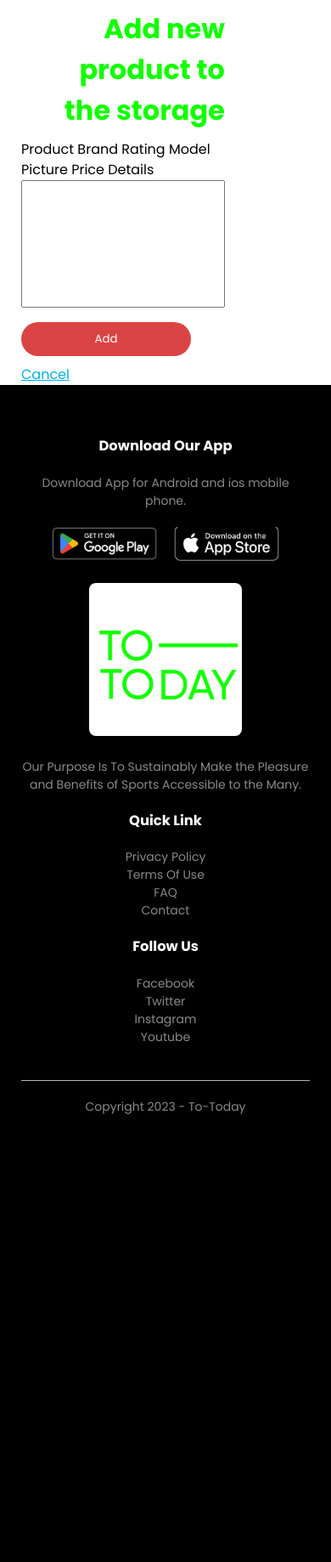
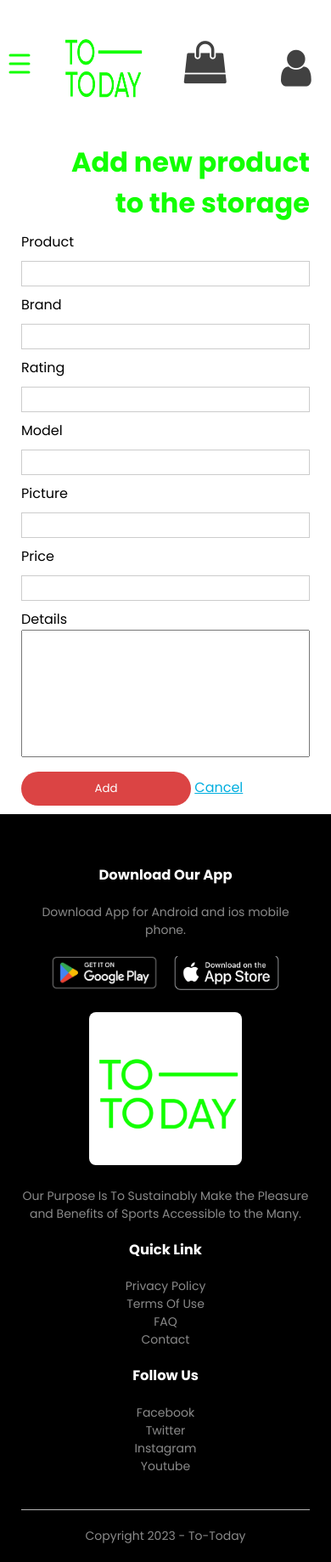
Before and after one commit to tuananhcn/LTW, a Flask app: page /admin/add in a window 390 px wide. Shown: the whole page at 85% size. Before the commit the page ends 1311 px from the top, so only its background shows below. Run offline with Flask 3, Linux system fonts and the light colour scheme.

Commit message:
Fix input

```diff
--- a/website/static/css/index.css
+++ b/website/static/css/index.css
@@ -903,13 +903,13 @@ nav.nav-menu ul li {
     position: absolute;
     background-color: #fff;
     transition: 0.5s ease;
-    transform: translateX(-222px);
+    transform: translateX(-350px);
     z-index: 3;
   }
 
   input {
-    display: none;
-    visibility: hidden;
+    /* display: none; */
+    /* visibility: hidden; */
     -webkit-appearance: none;
   }
 
@@ -975,7 +975,7 @@ nav.nav-menu ul li {
   }
 
   input:checked~.nav-menu {
-    transform: translateX(-22px);
+    transform: translateX(-80px);
     box-shadow: 0 0 15px rgba(0, 0, 0, 0.5);
   }
 
@@ -1013,7 +1013,7 @@ nav.nav-menu ul li {
   }
 
   .show-menu {
-    transform: translateX(0);
+    transform: translateX(20px);
   }
 
   /* .logo {
--- a/website/static/css/style.css
+++ b/website/static/css/style.css
@@ -21,6 +21,7 @@ nav {
   text-align: right;
   gap: 1rem;
 }
+
 nav ul {
   padding: 1.5em 3rem;
   background-color: #f5f6f6;
@@ -29,64 +30,82 @@ nav ul {
   align-items: center;
   list-style-type: none;
 }
+
 nav ul li {
   display: inline-block;
   margin-right: 20px;
 }
+
 a {
   text-decoration: none;
   color: #555;
 }
-#cart .form-container{
 
-}
+#cart .form-container {}
+
+/* .container {
+  display: grid;
+  grid-template-columns: 290px 2fr;
+} */
+
 nav ul li a:hover {
   color: #00abff;
 }
+
 nav ul li a.active {
   color: #00abff;
 }
+
 p {
   color: #555;
 }
+
 .footer .container {
   max-width: 1300px;
   margin: auto;
   padding-left: 25px;
   padding-right: 25px;
 }
+
 .row {
   display: flex;
   align-items: center;
   flex-wrap: wrap;
   justify-content: space-around;
 }
+
 .header .row {
   padding-top: 70px;
 }
+
 .image-wraper {
   display: flex;
   align-items: center;
   justify-content: center;
 }
+
 .col-2 {
   flex-basis: 50%;
   min-width: 300px;
 }
+
 .col-2 img {
   max-width: 100%;
   padding: 0;
 }
+
 .col-2 h1 {
   font-size: 50px;
   line-height: 60px;
   margin: 25px 0;
 }
+
 .col-2 h2 {
   font-size: 2rem;
   margin: 25px 0;
   font-weight: 500;
 }
+
 .btn {
   display: inline-block;
   background: #db4444;
@@ -96,26 +115,32 @@ p {
   border-radius: 30px;
   transition: background 0.5s;
 }
+
 .btn:hover {
   background: #d82c1f;
 }
+
 .header {
   background: linear-gradient(to top right, #a057b6, #f79494);
 }
+
 .guarantee {
   margin: 70px 0;
 }
+
 .col-3 {
   flex-basis: 30%;
   min-width: 250px;
   margin-bottom: 30px;
 }
+
 .guarantee .col-3 img {
   width: 80px;
   background-color: #8128dd;
   padding: 20px;
   border-radius: 100px;
 }
+
 .grey-circle {
   display: flex;
   align-items: center;
@@ -125,21 +150,25 @@ p {
   border-radius: 100px;
   aspect-ratio: 1;
 }
+
 .guarantee .col-3 {
   display: flex;
   flex-direction: column;
   align-items: center;
   gap: 1rem;
 }
+
 .guarantee .col-3 p {
   font-size: 0.875rem;
 }
+
 .small-container {
   max-width: 1080px;
   margin: auto;
   padding-left: 25px;
   padding-right: 25px;
 }
+
 .col-4 {
   flex-basis: 25%;
   padding: 10px;
@@ -147,9 +176,11 @@ p {
   margin-bottom: 50px;
   transition: transform 0.5s;
 }
+
 .col-4 img {
   width: 100%;
 }
+
 .title {
   text-align: center;
   margin: 0 auto 80px;
@@ -157,6 +188,7 @@ p {
   line-height: 60px;
   color: #555;
 }
+
 .title::after {
   content: "";
   background: #12ff00;
@@ -168,31 +200,39 @@ p {
   left: 50%;
   transform: translateX(-50%);
 }
+
 h4 {
   color: #555;
   font-weight: normal;
 }
+
 .col-4 p {
   font-size: 14px;
 }
+
 .detail {
   height: 3rem;
 }
+
 .rating .fa {
   color: #12ff00;
 }
+
 .col-4:hover {
   transform: translateY(-5px);
 }
+
 /* Offer */
 .offer {
   background: linear-gradient(to top right, #a057b6, #f79494);
   margin-top: 80px;
   padding: 30px 0;
 }
+
 .col-2 .offer-img {
   padding: 50px;
 }
+
 small {
   color: #555;
 }
@@ -201,6 +241,7 @@ small {
 .testimonial {
   margin-top: 100px;
 }
+
 .testimonial .col-3 {
   text-align: center;
   padding: 40px 20px;
@@ -208,55 +249,67 @@ small {
   cursor: pointer;
   transition: transform 0.5s;
 }
+
 .testimonial .col-3 img {
   width: 50px;
   margin-top: 20px;
   border-radius: 50%;
 }
+
 .testimonial .col-3:hover {
   transform: translateY(-10px);
 }
+
 .fa.fa-quote-left {
   font-size: 34px;
   color: #12ff00;
 }
+
 .col-3 p {
   font-size: 12px;
   margin: 12px 0;
   color: #777;
 }
+
 .testimonial .col-3 h3 {
   font-weight: 600;
   color: #555;
   font-size: 16px;
 }
+
 /* Brands */
 .brands {
   margin: 60px auto;
 }
+
 .col-5 {
   width: 160px;
 }
+
 .col-5 img {
   width: 100%;
   cursor: pointer;
 }
+
 .about-para {
   line-height: 25px;
   flex-basis: 50%;
   min-width: 300px;
   margin: 0 20% 2rem 20%;
 }
+
 .row h2 {
   margin-block: 2rem;
   font-size: 2rem;
   font-weight: 500;
 }
+
 .about-img {
   margin-left: 2rem;
   width: 80%;
   aspect-ratio: 3/4;
 }
+
 /* Footer */
 .footer {
   background: black;
@@ -264,13 +317,16 @@ small {
   font-size: 14px;
   padding: 60px 0 20px;
 }
+
 .footer p {
   color: #8a8a8a;
 }
+
 .footer h3 {
   color: #fff;
   margin-bottom: 20px;
 }
+
 .footer-col-1,
 .footer-col-2,
 .footer-col-3,
@@ -278,42 +334,52 @@ small {
   min-width: 250px;
   margin-bottom: 20px;
 }
+
 .footer-col-1 {
   flex-basis: 30%;
 }
+
 .footer-col-2 {
   flex: 1;
   text-align: center;
 }
+
 .footer-col-2 img {
   width: 180px;
   margin-bottom: 20px;
 }
+
 .footer-col-3,
 .footer-col-4 {
   flex-basis: 12%;
   text-align: center;
 }
+
 ul {
   list-style-type: none;
 }
+
 .app-logo {
   margin-top: 20px;
 }
+
 .app-logo img {
   width: 140px;
   height: 40px;
   object-fit: cover;
 }
+
 .footer hr {
   border: none;
   background: #b5b5b5;
   height: 1px;
   margin: 20px 0;
 }
+
 .copyright {
   text-align: center;
 }
+
 .menu-icon {
   width: 28px;
   margin-left: 20px;
@@ -325,16 +391,20 @@ ul {
   justify-content: space-between;
   margin: 100px auto 50px;
 }
+
 select {
   border: 1px solid #12ff00;
   padding: 5px;
 }
+
 select:focus {
   outline: none;
 }
+
 .page-btn {
   margin: 0 auto 80px;
 }
+
 .page-btn span {
   display: inline-block;
   border: 1px solid #12ff00;
@@ -345,6 +415,7 @@ select:focus {
   line-height: 40px;
   cursor: pointer;
 }
+
 .page-btn span:hover {
   background: #12ff00;
   color: white;
@@ -354,22 +425,27 @@ select:focus {
 .single-product {
   margin-top: 80px;
 }
+
 .single-product .col-2 img {
   padding: 0;
 }
+
 .single-product .col-2 {
   padding: 20px;
 }
+
 .single-product h4 {
   margin: 20px 0;
   font-size: 22px;
   font-weight: bold;
 }
+
 .single-product select {
   display: block;
   padding: 10px;
   margin-top: 20px;
 }
+
 .single-product input {
   width: 50px;
   height: 40px;
@@ -379,17 +455,21 @@ select:focus {
   border: 1px solid #12ff00;
   margin-right: 10px;
 }
+
 input:focus {
   outline: none;
 }
+
 .single-product .fa {
   color: #12ff00;
   margin-left: 10px;
 }
+
 .small-img-row {
   display: flex;
   justify-content: space-between;
 }
+
 .small-img-col {
   flex-basis: 24%;
   cursor: pointer;
@@ -399,14 +479,17 @@ input:focus {
 .cart-page {
   margin: 80px auto;
 }
+
 table {
   width: 100%;
   border-collapse: collapse;
 }
+
 .cart-info {
   display: flex;
   flex-wrap: wrap;
 }
+
 .cart-page table button {
   background: #12ff00;
   display: inline-block;
@@ -418,9 +501,11 @@ table {
   cursor: pointer;
   transition: background 0.2s;
 }
+
 .cart-page table button:hover {
   background: #0079a8;
 }
+
 th {
   text-align: left;
   padding: 5px;
@@ -428,23 +513,28 @@ th {
   background: #12ff00;
   font-weight: normal;
 }
+
 td {
   padding: 10px 5px;
 }
+
 td input {
   width: 40px;
   height: 30px;
   padding: 5px;
 }
+
 td a {
   color: #12ff00;
   font-size: 12px;
 }
+
 td img {
   width: 80px;
   height: 80px;
   margin-right: 10px;
 }
+
 .input-group {
   display: flex;
   align-items: center;
@@ -476,23 +566,28 @@ td img {
   border-radius: 0.25rem;
   cursor: pointer;
 }
+
 .dropdown-section {
   display: flex;
   align-items: center;
   gap: 1rem;
 }
+
 .total-price {
   display: flex;
   justify-content: flex-end;
 }
+
 .total-price table {
   border-top: 3px solid #12ff00;
   width: 100%;
   max-width: 400px;
 }
+
 td:last-child {
   text-align: right;
 }
+
 th:last-child {
   text-align: right;
 }
@@ -502,6 +597,7 @@ th:last-child {
   padding: 50px 0;
   background: linear-gradient(to top right, #a057b6, #f79494);
 }
+
 .form-container {
   background: #fff;
   width: 300px;
@@ -513,6 +609,7 @@ th:last-child {
   margin: 2rem auto;
   box-shadow: 0 0 20px 0px rgba(0, 0, 0, 0.1);
 }
+
 .form-container a {
   font-weight: bold;
   padding: 0 10px;
@@ -521,15 +618,18 @@ th:last-child {
   width: 100px;
   display: inline-block;
 }
+
 .form-btn {
   display: inline-block;
 }
+
 .form-container form {
   max-width: 300px;
   padding: 0 20px;
   position: absolute;
   top: 80px;
 }
+
 form input {
   width: 100%;
   height: 30px;
@@ -537,24 +637,30 @@ form input {
   padding: 0 10px;
   border: 1px solid #ccc;
 }
+
 form .btn {
   width: 100%;
   border: none;
   cursor: pointer;
   margin: 10px 0;
 }
+
 form .btn:focus {
   outline: none;
 }
+
 #LoginForm {
   left: -300px;
 }
+
 #RegForm {
   left: 0;
 }
+
 form a {
   font-size: 12px;
 }
+
 .col-2 textarea {
   width: 100%;
   height: 150px;
@@ -580,6 +686,7 @@ form a {
 .closebtn:hover {
   color: black;
 }
+
 .search-container {
   display: flex;
   align-items: center;
@@ -610,8 +717,10 @@ button[type="submit"] .search-button {
 .search-button:hover {
   background-color: #0056b3;
 }
+
 /* Media query for menu */
 @media only screen and (max-width: 800px) {
+
   /* nav ul {
     display: inline-block;
     padding: 0;
@@ -633,6 +742,7 @@ button[type="submit"] .search-button {
   nav ul li a {
     color: white;
   }
+
   .menu-icon {
     display: block;
     cursor: pointer;
@@ -644,33 +754,41 @@ button[type="submit"] .search-button {
   .row {
     text-align: center;
   }
+
   .col-2,
   .col-3,
   .col-4 {
     flex-basis: 100%;
   }
+
   .single-product .row {
     text-align: left;
   }
+
   .single-product .col-2 {
     padding: 20px 0;
   }
+
   .single-product h1 {
     font-size: 26px;
     line-height: 32px;
   }
+
   .cart-info p {
     display: none;
   }
+
   .about-para {
     line-height: 25px;
     margin: 0 0 1rem 0;
   }
+
   .about-img {
     margin-left: 0;
     width: 100%;
     aspect-ratio: 3/4;
   }
+
   .logo img {
     width: 100px;
   }
--- a/website/templates/admin/base.html
+++ b/website/templates/admin/base.html
@@ -13,8 +13,36 @@
 </head>
 
 <body>
-  <div style="display: grid;
-    grid-template-columns: 290px 2fr;" class="container">
+  {% if request.endpoint != 'admin.login' %}
+  <div class="menu-mobile">
+    <!-- <div class="nav"> -->
+
+    <!-- </div> --><label>
+      <input style="display: none;" type="checkbox">
+      <div class="toggle">
+        <span class="top_line common"></span>
+        <span class="middle_line common"></span>
+        <span class="bottom_line common"></span>
+      </div>
+      <nav class="nav-menu">
+        <h1>MENU</h1>
+        <ul>
+          <li><a href="/admin/">Products</a></li>
+          <li><a href="/admin/users">Users</a></li>
+          <li><a href="/admin/logout">Log out</a></li>
+        </ul>
+      </nav>
+    </label>
+    <div class="logo"><img src="/static/images/UntitledProject.jpg"></div>
+    <div style="display: flex;justify-content: space-between;flex-basis: 150px;">
+      <div class="cart"><a href="/cart" class="cart"><i style="color: rgb(65, 65, 65);"
+            class="fa fa-shopping-bag"></i></a></div>
+      <div class="avt"><a href="/login" class="cart"><i style="color: rgb(65, 65, 65);" class="fa fa-user"></i></a>
+      </div>
+    </div>
+  </div>
+  {% endif %}
+  <div class="container">
     <!-- <div class="navbar">
         <div class="logo">
           <a href="/"
@@ -33,6 +61,7 @@
           </ul>
         </nav>
       </div> -->
+    {% if request.endpoint != 'admin.login' %}
     <div id="menu">
       <div class="menu-item">
         <div class="brand-logo">
@@ -79,6 +108,7 @@
       </div>
 
     </div>
+    {% endif %}
     {% block content%} {% endblock %}
   </div>
 
```
